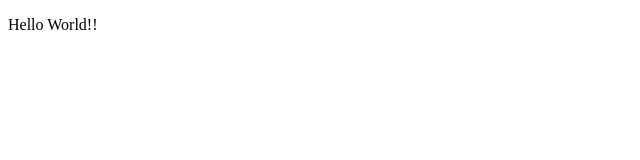
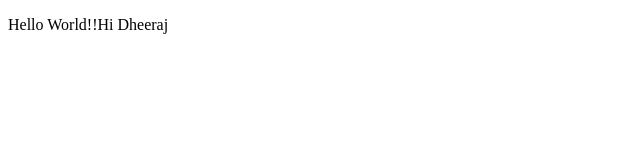
Before and after one commit to ximanta/TestRepo, a plain HTML site: page index.html in a window 1280 px wide. Shown: the whole page, without its empty margins (0-640 px from the left). Drawn offline with Linux system fonts and the light colour scheme.

Commit message:
File changes

```diff
--- a/index.html
+++ b/index.html
@@ -2,6 +2,6 @@
 <HTML>
 <HEAD></HEAD>
 <BODY>
-<p>Hello World!!</p>
+<p>Hello World!!Hi Dheeraj</p>
 </BODY>
 </HTML>
```
